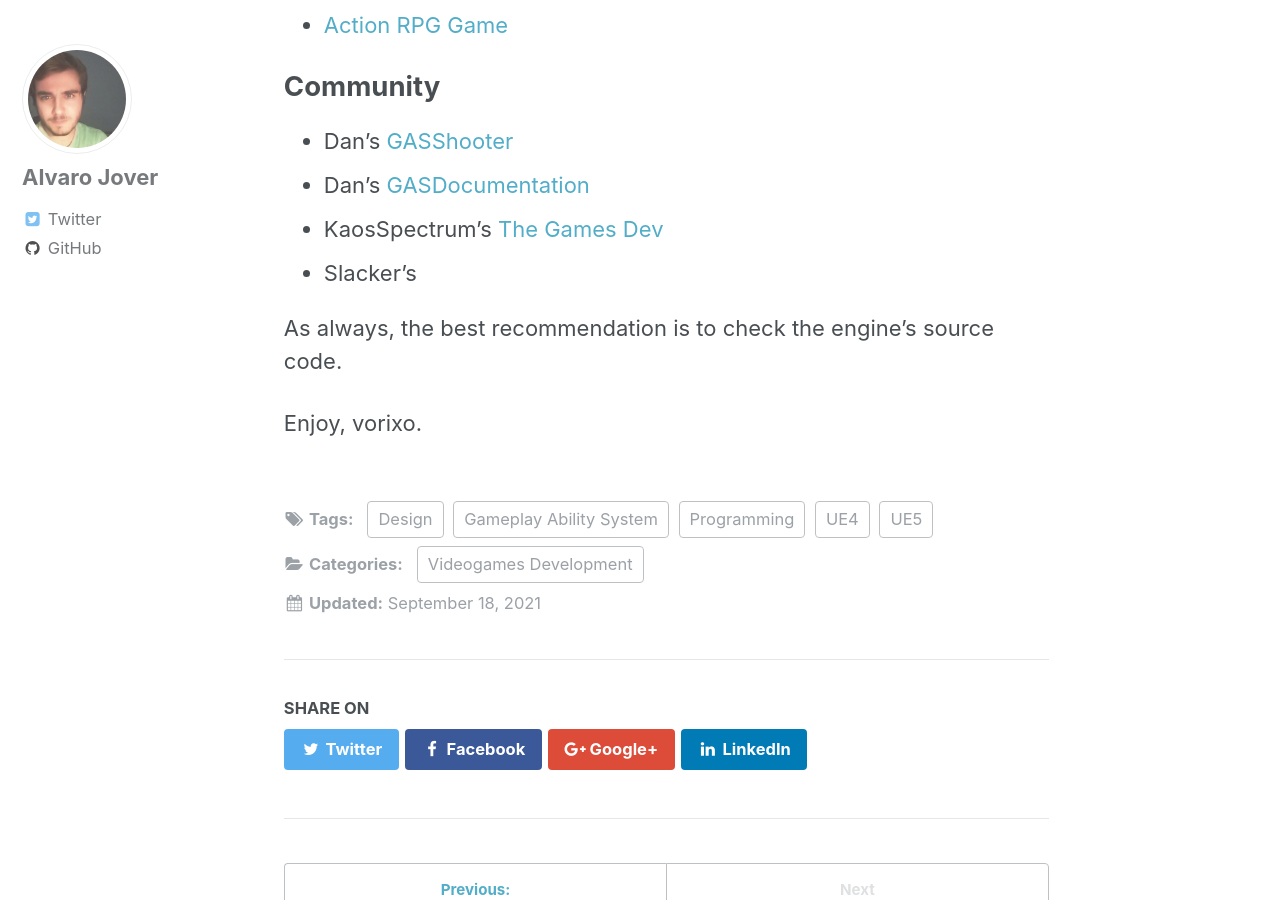
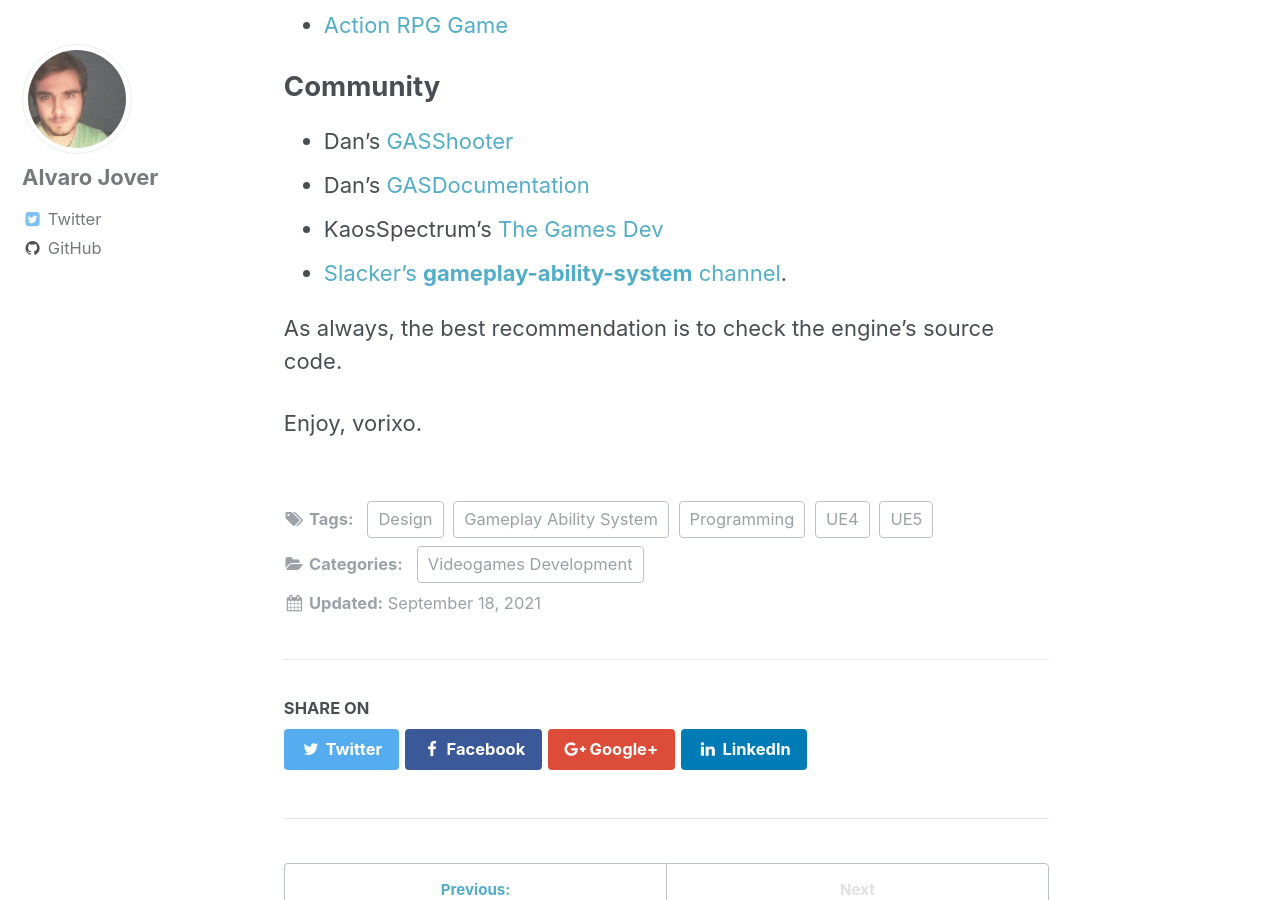
Before and after one commit to vorixo/devtricks, a Jekyll site: the page built from _posts/2021-09-18-gas.md, in a window 1280 px wide and 900 px high, scrolled down 11973 px. Built offline with Jekyll 4.4.1, drawn with Linux system fonts in a browser that asks for light colours.

Commit message:
[UPD] New entry to the devtricks blog

```diff
--- a/_posts/2021-09-18-gas.md
+++ b/_posts/2021-09-18-gas.md
@@ -66,7 +66,7 @@ effort to still be stumbling in the dark.
 
 To make things simpler and fairer, we are going to explore the _Light Dart_ ability blueprint from the [Valley of the Ancient Sample](https://docs.unrealengine.com/5.0/en-US/ContentAndSamples/ValleyOfTheAncient/) provided by Epic.
 
-<iframe width="420" height="315" src="http://www.youtube.com/embed/wp33UIbQkfw" frameborder="0" allowfullscreen></iframe>
+<iframe width="420" height="315" src="http://www.youtube.com/embed/wp33UIbQkfw" frameborder="0"></iframe>
 
 This ability is feature complete as it adds **Tags**, **Cues**, mutates some **Attributes** and employs the controllability offered by the ability system.
 
@@ -188,7 +188,7 @@ Let's now list some resources that helped me getting introduced to the Gameplay
 * Dan's [GASShooter](https://github.com/tranek/GASShooter)
 * Dan's [GASDocumentation](https://github.com/tranek/GASDocumentation)
 * KaosSpectrum's [The Games Dev](https://www.thegames.dev/)
-* Slacker's
+* [Slacker's **gameplay-ability-system** channel](https://discord.gg/unreal-slackers).
 
 As always, the best recommendation is to check the engine's source code.
 
```
